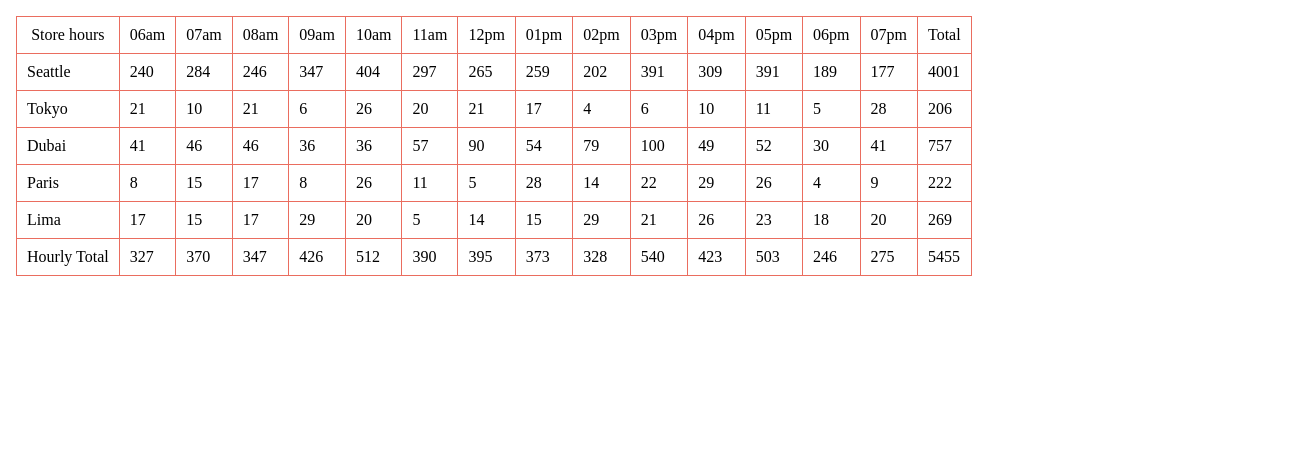
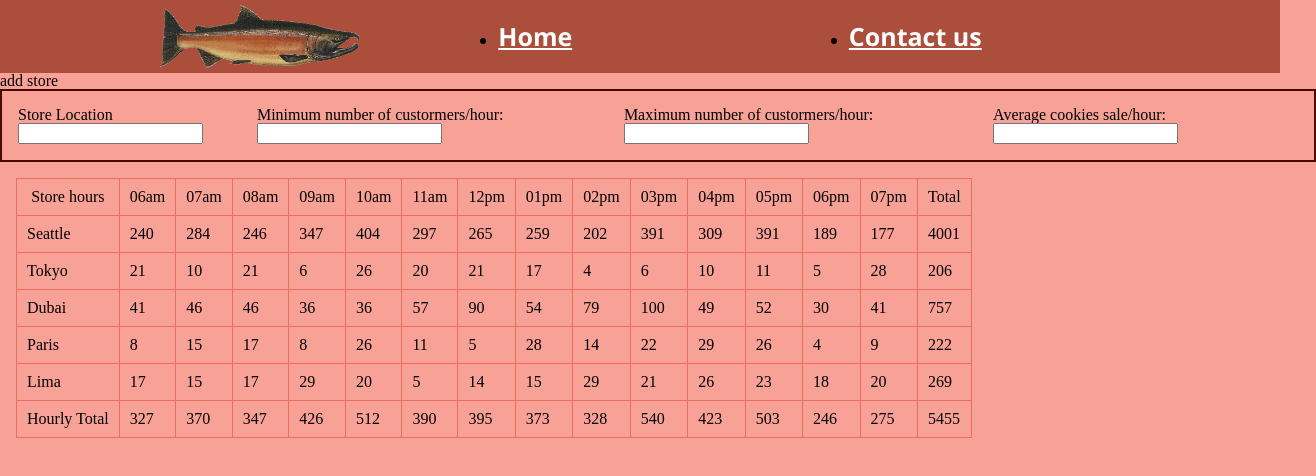
Before and after one commit to brenda70904/cookie-stand, a plain HTML site: page sales.html in a window 1280 px wide. Shown: the whole page, 1316 px wide, since content can reach past the window. Drawn offline with nearby package versions, Linux system fonts and the light colour scheme.

Commit message:
add basic format

```diff
--- a/css/sale.css
+++ b/css/sale.css
@@ -1,3 +1,40 @@
+body {
+  background-color: rgb(248, 161, 151);
+}
+
+header {
+  background-color: #ac4e3c;
+  font-weight: bold;
+  font-family: 'Open Sans', sans-serif;
+
+}
+
+header nav {
+  width: 960px;
+  margin: auto;
+  display: flex;
+}
+
+header nav ul {
+  display: flex;
+  justify-content: space-around;
+  width: 100%;
+  align-items: center;
+}
+
+#logo {
+  width: 200px;
+  margin-top: 5px;
+  margin-bottom: 5px;
+}
+
+.navlink{
+  font-size: 25px;
+  color: white;
+}
+
+
+
 ul{
   list-style-type: disc;
 }
@@ -19,3 +56,18 @@ thead th{
 tfoot{
   background-color: beige;
 }
+
+/* Form styling */
+/* form {
+  width: 50%;
+  margin-top: 2rem;
+} */
+fieldset {
+  display: flex;
+  align-content: space-between;
+  border: 2px solid ;
+  border-color: #470b00;
+  width:100%;
+  padding: 1rem;
+  margin-bottom: 1rem;
+}
--- a/css/style.css
+++ b/css/style.css
@@ -3,7 +3,7 @@ body {
 }
 
 header {
-  background-color: salmon;
+  background-color: #ac4e3c;
   font-weight: bold;
   font-family: 'Open Sans', sans-serif;
 
@@ -97,6 +97,6 @@ button {
 }
 
 footer {
-  background-color: rgb(205, 118, 109);
+  background-color: #ac4e3c;
   height: 50px;
 }
--- a/sales.html
+++ b/sales.html
@@ -4,18 +4,46 @@
 <head>
   <meta charset="utf-8">
   <meta http-equiv="X-UA-Compatible" content="IE=edge">
-  <title> sales page </title>
+  <title> Sales page </title>
   <link rel="stylesheet" href="css/rest.css">
+  <link rel="preconnect" href="https://fonts.googleapis.com">
+  <link rel="preconnect" href="https://fonts.gstatic.com" crossorigin>
+  <link href="https://fonts.googleapis.com/css2?family=Open+Sans:wght@300;700;800&display=swap" rel="stylesheet">
   <link rel="stylesheet" href="css/sale.css">
 </head>
 
 <body>
+  <header>
+    <nav><img id="logo" src="./image/salmon.png" alt="salmonLogo">
+      <ul>
+        <li><a class="navlink" href="./index.html">Home</a></li>
+        <li><a class="navlink" href="./contact.html">Contact us</a></li>
+      </ul>
+    </nav>
+  </header>
+  </header>
   <div>
-    <table >
+    <table>
       <thead>
       </thead>
       <tbody>
-
+        <h4>add store</h4>
+        <form action="">
+          <fieldset>
+            <label for="StoreLocation"> Store Location
+              <input id="storeLocation" type="text" name="Location">
+            </label>
+            <label for="minCust"> Minimum number of custormers/hour:
+              <input id="minCust" type="text" name="minCust">
+            </label>
+            <label for="maxCust"> Maximum number of custormers/hour:
+              <input id="maxCust" type="text" name="maxCust">
+            </label>
+            <label for="aveSale"> Average cookies sale/hour:
+              <input id="aveSale" type="text" name="aveSale">
+            </label>
+          </fieldset>
+        </form>
       </tbody>
       <tfoot>
       </tfoot>
```
